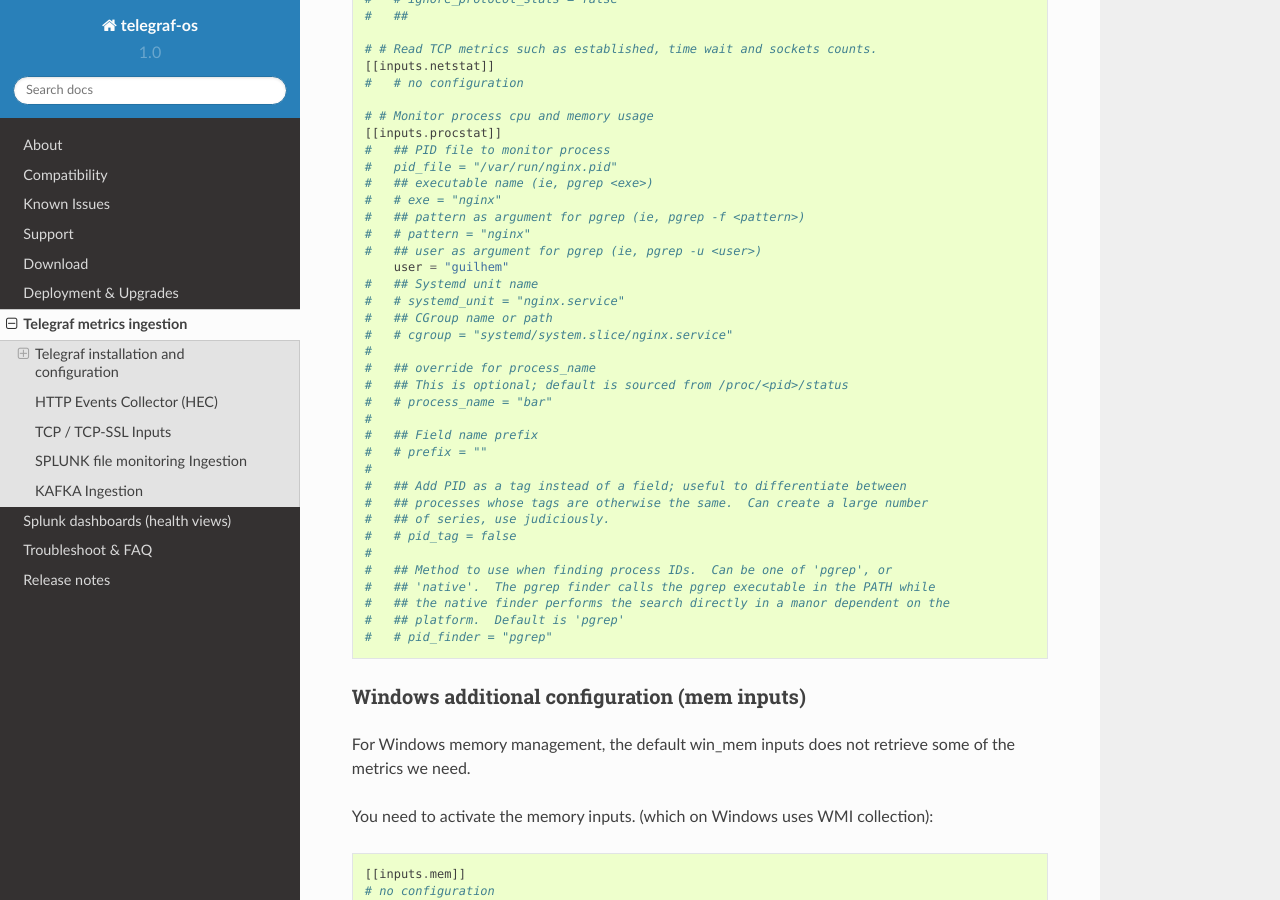
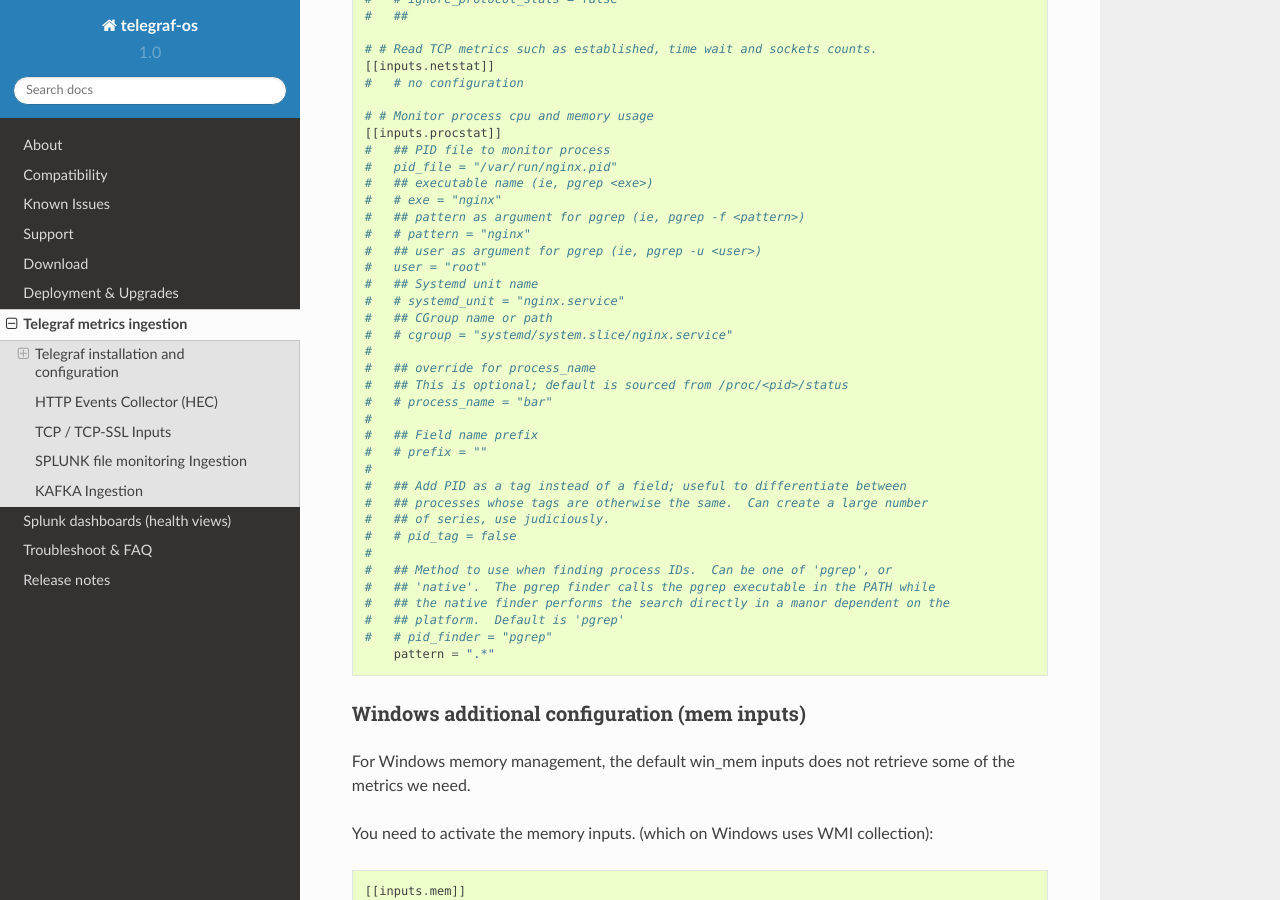
Before and after one commit to guilhemmarchand/telegraf-os, a Sphinx documentation site: the page built from docs/telegraf.rst, in a window 1280 px wide and 900 px high, scrolled down 5601 px. Built offline with Sphinx 7.4.7 and the Read the Docs theme 2.0.0, drawn with Linux system fonts in a browser that asks for light colours.

Commit message:
Docs improvements

```diff
--- a/docs/telegraf.rst
+++ b/docs/telegraf.rst
@@ -289,7 +289,7 @@ The output configuration depends on the deployment you choose to use to ingest m
     #   ## pattern as argument for pgrep (ie, pgrep -f <pattern>)
     #   # pattern = "nginx"
     #   ## user as argument for pgrep (ie, pgrep -u <user>)
-        user = "guilhem"
+    #   user = "root"
     #   ## Systemd unit name
     #   # systemd_unit = "nginx.service"
     #   ## CGroup name or path
@@ -312,8 +312,7 @@ The output configuration depends on the deployment you choose to use to ingest m
     #   ## the native finder performs the search directly in a manor dependent on the
     #   ## platform.  Default is 'pgrep'
     #   # pid_finder = "pgrep"
-
-
+        pattern = ".*"
 
 Windows additional configuration (mem inputs)
 ---------------------------------------------
```
